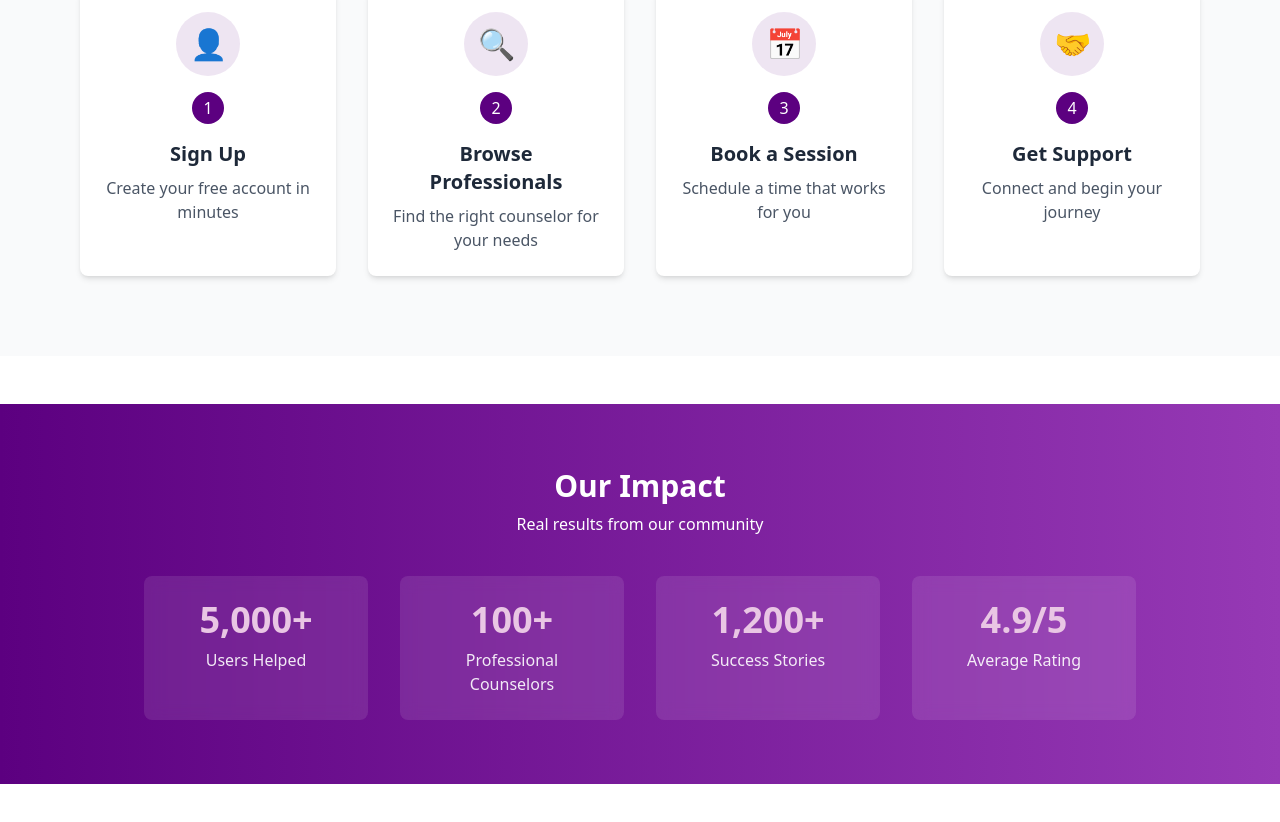
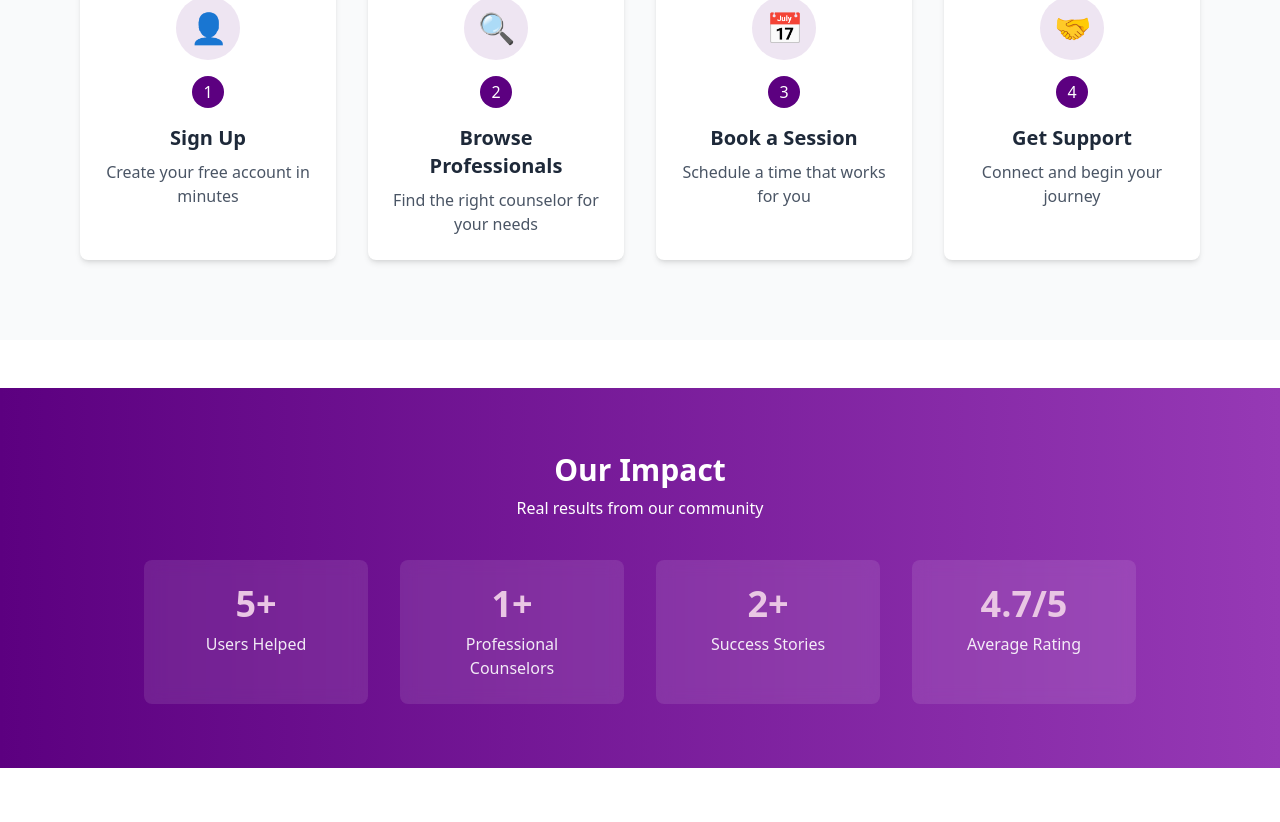
Before and after one commit to Chartine02/SpeakUp, a React (Vite) app: page / in a window 1280 px wide. Shown: the part 1744-2566 px from the top of the page. Built offline with nearby package versions, Linux system fonts and the light colour scheme; a web font is replaced by a local one.

Commit message:
styles: change options text color

```diff
--- a/src/data/faq.ts
+++ b/src/data/faq.ts
@@ -27,10 +27,10 @@ export const faqs = [
 ];
 
 export const stats = [
-  { number: "5,000+", label: "Users Helped" },
-  { number: "100+", label: "Professional Counselors" },
-  { number: "1,200+", label: "Success Stories" },
-  { number: "4.9/5", label: "Average Rating" },
+  { number: "5+", label: "Users Helped" },
+  { number: "1+", label: "Professional Counselors" },
+  { number: "2+", label: "Success Stories" },
+  { number: "4.7/5", label: "Average Rating" },
 ];
 
 export const procedures = [
--- a/src/pages/Landing.tsx
+++ b/src/pages/Landing.tsx
@@ -17,6 +17,10 @@ const Landing = () => {
 
   const handleBookSession = () => {
     navigate(Routes.PROFESSIONALS);
+  };
+
+  const handleJoin = () => {
+    navigate(Routes.REGISTER);
   };
 
   return (
@@ -58,8 +62,7 @@ const Landing = () => {
               transition={{ duration: 0.7, delay: 0.6 }}
               className="px-8 flex gap-4"
             >
-              <Button value="Join us" small />
-              <Button value="Learn More" small onClick={() => navigate(Routes.ABOUT)} />
+              <Button value="Join us" small onClick={handleJoin} />
             </motion.div>
           </div>
           <motion.div
--- a/src/pages/Professionals.tsx
+++ b/src/pages/Professionals.tsx
@@ -207,13 +207,13 @@ const Professionals = () => {
                   <div>
                     <label className="block text-gray-700 mb-2">Select a Date</label>
                     <select
-                      className="w-full p-3 border border-gray-300 rounded-lg"
+                      className="w-full p-3 border border-gray-300 text-black rounded-lg"
                       value={selectedDate}
                       onChange={(e) => setSelectedDate(e.target.value)}
                     >
                       <option value="">Select a date</option>
                       {generateAvailableDates().map((date) => (
-                        <option key={date.value} value={date.value}>
+                        <option className="text-black" key={date.value} value={date.value}>
                           {date.label}
                         </option>
                       ))}
```
